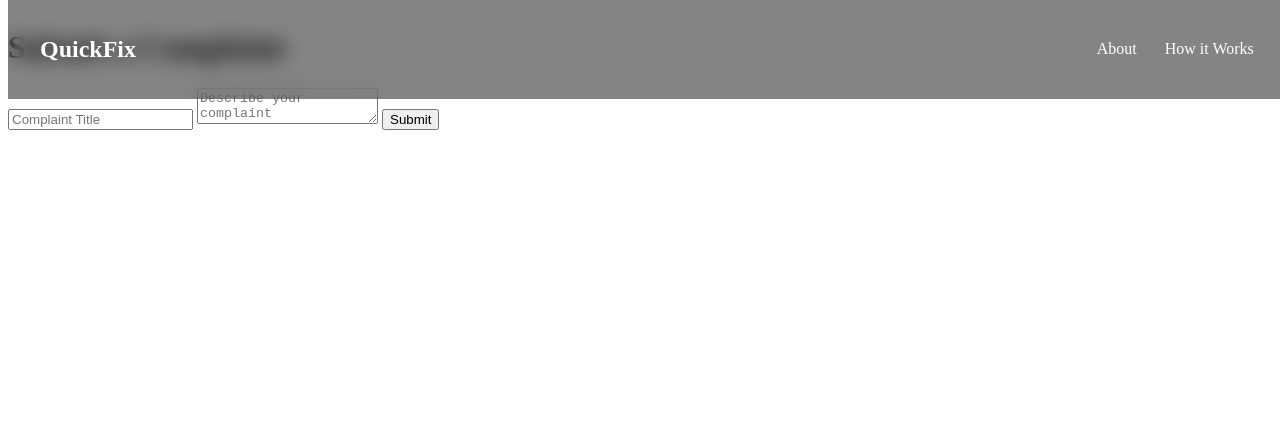
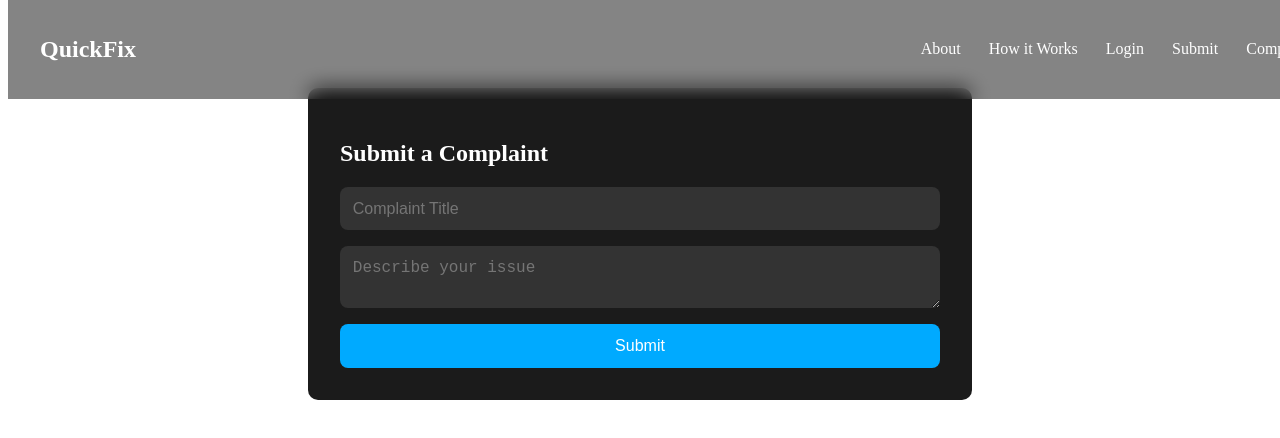
Before and after one commit to Trixx4191/quickfix-complaint-system, a SvelteKit app in the folder frontend/: page /submit in a window 1280 px wide. Shown: the top 438 px of the page. Built offline with nearby package versions, Linux system fonts and the light colour scheme.

Commit message:
updates: - Added complaints page - Updated layout and styling for login and register pages - Improved API error handling

```diff
--- a/frontend/src/routes/+layout.svelte
+++ b/frontend/src/routes/+layout.svelte
@@ -42,6 +42,10 @@
       <a on:click={() => scrollToSection('about')}>About</a>
       <a on:click={() => scrollToSection('how')}>How it Works</a>
       <a href="/login">Login</a>
+      <!-- Add these inside the nav-links div -->
+<a href="/submit">Submit</a>
+<a href="/complaints">Complaints</a>
+
     </div>
   </div>
 </nav>
--- a/frontend/src/routes/login/+page.svelte
+++ b/frontend/src/routes/login/+page.svelte
@@ -1,33 +1,70 @@
 <script>
-  import { onMount } from 'svelte';
+  import { loginUser } from '$lib/api.js';
   import { goto } from '$app/navigation';
-
   let email = '';
   let password = '';
   let error = '';
+  let loading = false;
 
-  async function login() {
-    const res = await fetch('http://localhost:5000/login', {
-      method: 'POST',
-      headers: { 'Content-Type': 'application/json' },
-      body: JSON.stringify({ email, password })
-    });
-
-    const data = await res.json();
-    if (res.status === 200) {
-      goto('/dashboard');
-    } else {
-      error = data.message;
+  async function handleLogin() {
+    loading = true;
+    error = '';
+    try {
+      const user = await loginUser({ email, password });
+      // Save token or session info here if needed
+      goto('/dashboard'); // Redirect to a dashboard or home page
+    } catch (err) {
+      error = err.message;
+    } finally {
+      loading = false;
     }
   }
 </script>
 
-<div class="min-h-screen flex flex-col items-center justify-center space-y-4">
-  <h2 class="text-2xl font-semibold">Login</h2>
-  <input type="email" placeholder="Email" bind:value={email} class="p-2 border rounded" />
-  <input type="password" placeholder="Password" bind:value={password} class="p-2 border rounded" />
-  <button on:click={login} class="bg-blue-500 text-white px-4 py-2 rounded">Login</button>
+<form on:submit|preventDefault={handleLogin}>
+  <h2>Login to QuickFix</h2>
   {#if error}
-    <p class="text-red-500">{error}</p>
+    <p style="color: red">{error}</p>
   {/if}
-</div>
+  <input type="email" bind:value={email} placeholder="Email" required />
+  <input type="password" bind:value={password} placeholder="Password" required />
+  <button disabled={loading}>
+    {#if loading} Logging in... {/if}
+    {#if !loading} Login {/if}
+  </button>
+</form>
+
+<style>
+  form {
+    max-width: 400px;
+    margin: 5rem auto;
+    background: #1a1a1a;
+    padding: 2rem;
+    border-radius: 10px;
+    display: flex;
+    flex-direction: column;
+    gap: 1rem;
+    color: white;
+  }
+
+  input {
+    padding: 0.75rem;
+    border: none;
+    border-radius: 6px;
+    font-size: 1rem;
+  }
+
+  button {
+    padding: 0.75rem;
+    background: #0af;
+    color: white;
+    border: none;
+    border-radius: 6px;
+    font-weight: bold;
+    cursor: pointer;
+  }
+
+  button:disabled {
+    background: #555;
+  }
+</style>
--- a/frontend/src/routes/submit/+page.svelte
+++ b/frontend/src/routes/submit/+page.svelte
@@ -1,9 +1,21 @@
 <script>
+  import { onMount } from 'svelte';
+
   let title = '';
   let description = '';
   let message = '';
+  let error = '';
 
   async function submitComplaint() {
+    message = '';
+    error = '';
+
+    if (!title || !description) {
+      error = 'Please fill in all fields.';
+      return;
+    }
+
+    try {
       const res = await fetch('http://localhost:5000/complaints', {
         method: 'POST',
         headers: { 'Content-Type': 'application/json' },
@@ -11,33 +23,92 @@
       });
 
       const data = await res.json();
-    message = data.message;
 
       if (res.ok) {
-      // Optionally clear form
+        message = data.message;
         title = '';
         description = '';
+      } else {
+        error = data.message || 'Failed to submit complaint.';
+      }
+    } catch (err) {
+      error = 'Failed to connect to the server.';
     }
   }
 </script>
 
-<h1 class="text-2xl font-bold mb-4">Submit a Complaint</h1>
+<section class="submit-section">
+  <h1>Submit a Complaint</h1>
 
+  <form on:submit|preventDefault={submitComplaint}>
     <input
       type="text"
+      placeholder="Complaint Title"
       bind:value={title}
-  placeholder="Complaint Title"
-  class="border p-2 block w-full mb-2"
+      required
     />
     <textarea
+      placeholder="Describe your issue"
       bind:value={description}
-  placeholder="Describe your complaint"
-  class="border p-2 block w-full mb-2"
+      required
     ></textarea>
-<button on:click={submitComplaint} class="bg-blue-600 text-white px-4 py-2 rounded">
-  Submit
-</button>
+    <button type="submit">Submit</button>
+  </form>
 
   {#if message}
-  <p class="mt-4 text-green-600 font-semibold">{message}</p>
+    <p class="success">{message}</p>
   {/if}
+  {#if error}
+    <p class="error">{error}</p>
+  {/if}
+</section>
+
+<style>
+  .submit-section {
+    max-width: 600px;
+    margin: 5rem auto;
+    padding: 2rem;
+    background: #1b1b1b;
+    border-radius: 10px;
+    color: white;
+  }
+
+  form {
+    display: flex;
+    flex-direction: column;
+    gap: 1rem;
+  }
+
+  input, textarea {
+    padding: 0.8rem;
+    font-size: 1rem;
+    background: #333;
+    color: white;
+    border: none;
+    border-radius: 8px;
+  }
+
+  button {
+    background: #0af;
+    color: white;
+    padding: 0.8rem;
+    font-size: 1rem;
+    border: none;
+    border-radius: 8px;
+    cursor: pointer;
+  }
+
+  button:hover {
+    background: #09c;
+  }
+
+  .success {
+    color: #0f0;
+    margin-top: 1rem;
+  }
+
+  .error {
+    color: #f55;
+    margin-top: 1rem;
+  }
+</style>
```
Also changed, not shown: frontend/src/lib/api.js (+32 -0 lines), frontend/src/routes/+page.svelte (+17 -16 lines), frontend/src/routes/complaints/+page.js (added, +9 -0 lines), frontend/src/routes/complaints/+page.svelte (added, +48 -0 lines), frontend/src/routes/register/+page.svelte (+37 -14 lines), 1 other file (tests, documents, lock files or other folders). Lines whose indentation alone changed are shown as unchanged.
